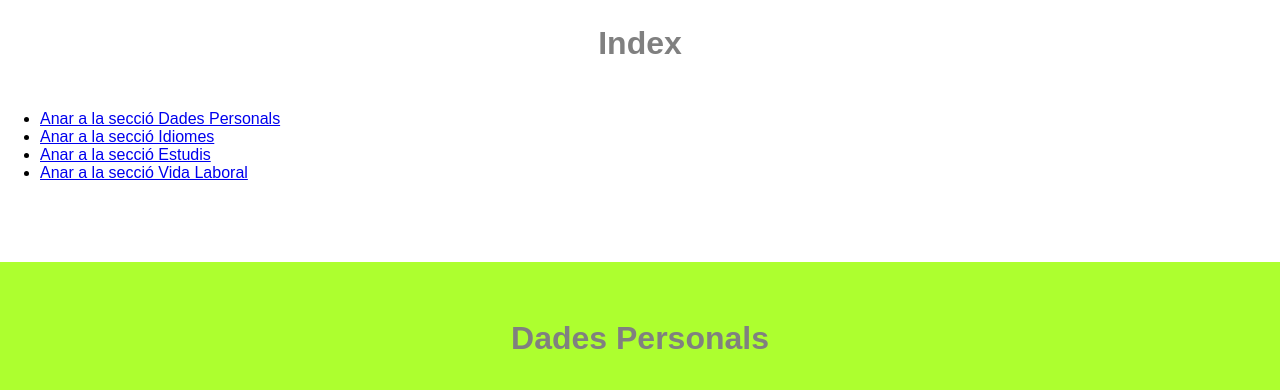
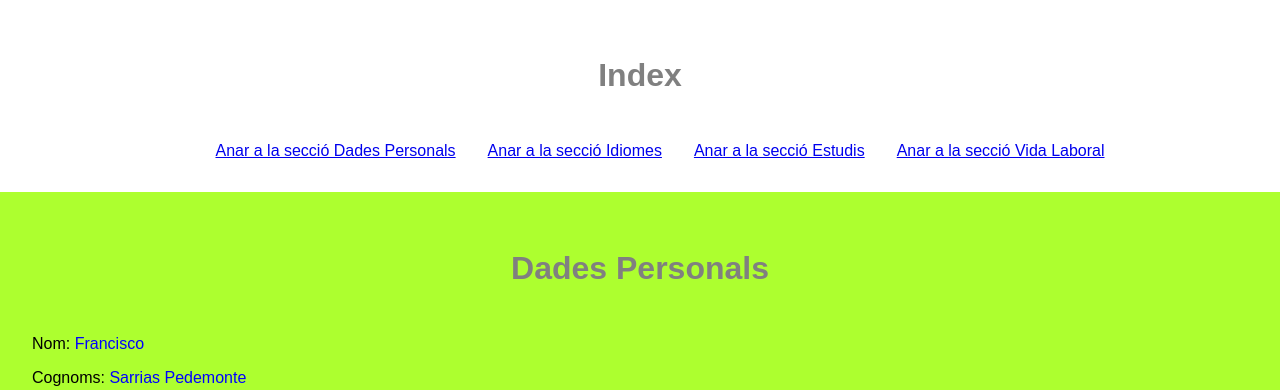
Before and after one commit to FranSar5868/personalportfolio, a plain HTML site: page cv.html in a window 1280 px wide. Shown: the part 416-806 px from the top of the page. Drawn offline with Linux system fonts and the light colour scheme.

Commit message:
formating index css

```diff
--- a/cv.html
+++ b/cv.html
@@ -18,20 +18,23 @@
         <a href="cv.html">CV</a>
         <a href="contacte.html">Contacte</a>
     </header>
+
     <section class="title">
     <h1>Curriculum Vitae</h1>
     </section>
 
+    <section>
     <h2 id="index">Index</h2>
-    <ul class=""index">
+    <ul class="index">
         <li><a href="#dadespersonals">Anar a la secció Dades Personals</a></li>
         <li><a href="#idiomes">Anar a la secció Idiomes</a></li>
         <li><a href="#estudis">Anar a la secció Estudis</a></li>
         <li><a href="#laboral">Anar a la secció Vida Laboral</a></li>
     </ul>
-    <section>
+    </section>
 
-    </section>
+
+
 
     <section id="#dadespersonals" class="greenyellow">
         <h2 >Dades Personals</h2>
--- a/style.css
+++ b/style.css
@@ -57,3 +57,19 @@ html {
   .greenyellow {
     background-color:greenyellow;
   }
+  .index {
+    display: flex;
+    list-style: none;
+    margin: auto;
+  }
+  .index {
+    margin: auto;
+    display: flex;
+    justify-content: center;
+    gap: 2rem;
+  }
+  .index li a {
+    display: flex;
+    align-items: center;
+    gap: .5rem;
+  }
```
